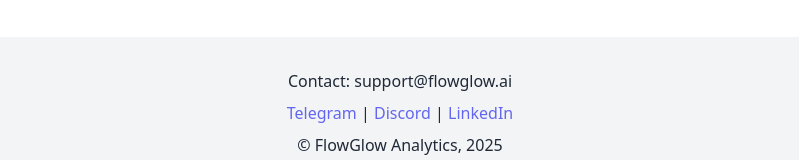
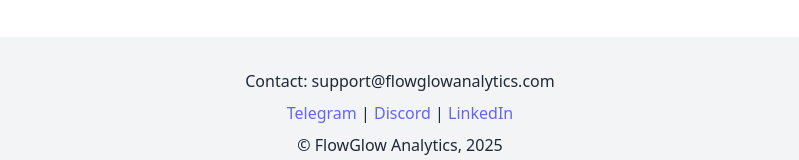
Before and after one commit to oo1991/frontend_alpha, a React (Vite) app in the folder landing/: page / in a window 1280 px wide. Shown: the part 2296-2456 px from the top of the page, without its empty margins (240-1039 px from the left). Built offline with nearby package versions, Linux system fonts and the light colour scheme.

Commit message:
Update App.jsx

```diff
--- a/landing/src/App.jsx
+++ b/landing/src/App.jsx
@@ -255,7 +255,7 @@
 
       <footer id="page-end" className="bg-gray-100 dark:bg-gray-800 text-center py-8 mt-12">
         <p className="dark:text-gray-400">
-          Contact: <a href="mailto:support@flowglow.ai">support@flowglow.ai</a>
+          Contact: <a href="mailto:support@flowglowanalytics.com">support@flowglowanalytics.com</a>
         </p>
         <p className="mt-2 dark:text-gray-400">
           <a href="#" className="text-primary hover:underline">
```
